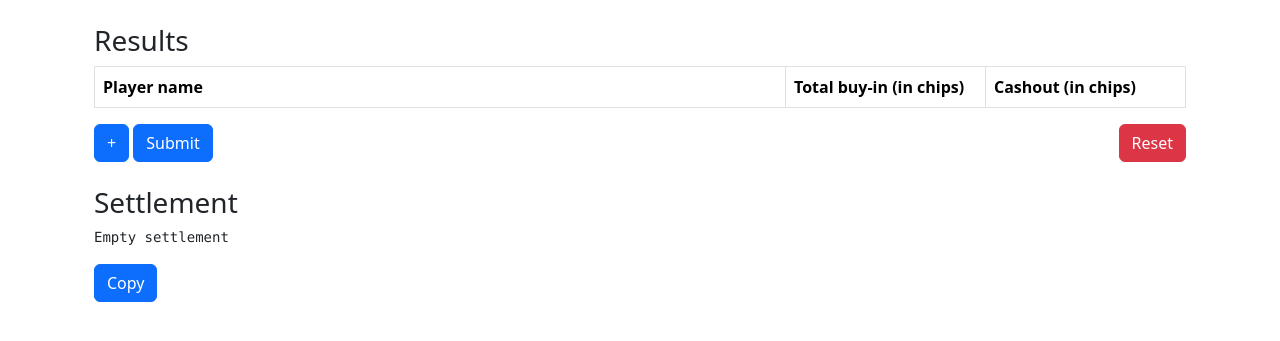
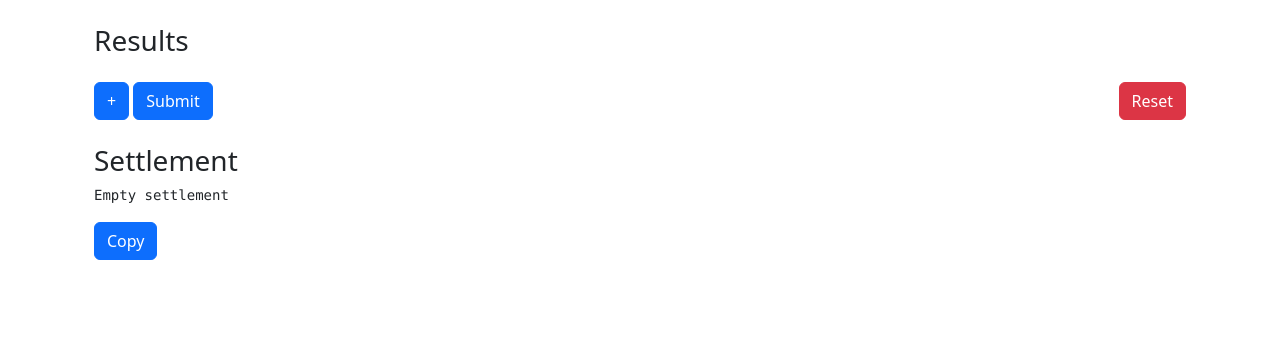
Before and after one commit to Skwara/poker-settler, a Flask app: page / in a window 1280 px wide. Shown: the top 341 px of the page. Run offline with Flask 2, Linux system fonts and the light colour scheme; lists and menus that the app fills with data are empty.

Commit message:
Remove table header

```diff
--- a/src/templates/result_table.html
+++ b/src/templates/result_table.html
@@ -1,12 +1,5 @@
 <form method="post">
     <table class="table table-bordered">
-        <thead>
-        <tr>
-            <th>Player name</th>
-            <th style="width: 200px">Total buy-in (in chips)</th>
-            <th style="width: 200px">Cashout (in chips)</th>
-        </tr>
-        </thead>
         <tbody id="resultTableBody">
         {% for result in results %}
         <tr>
```
